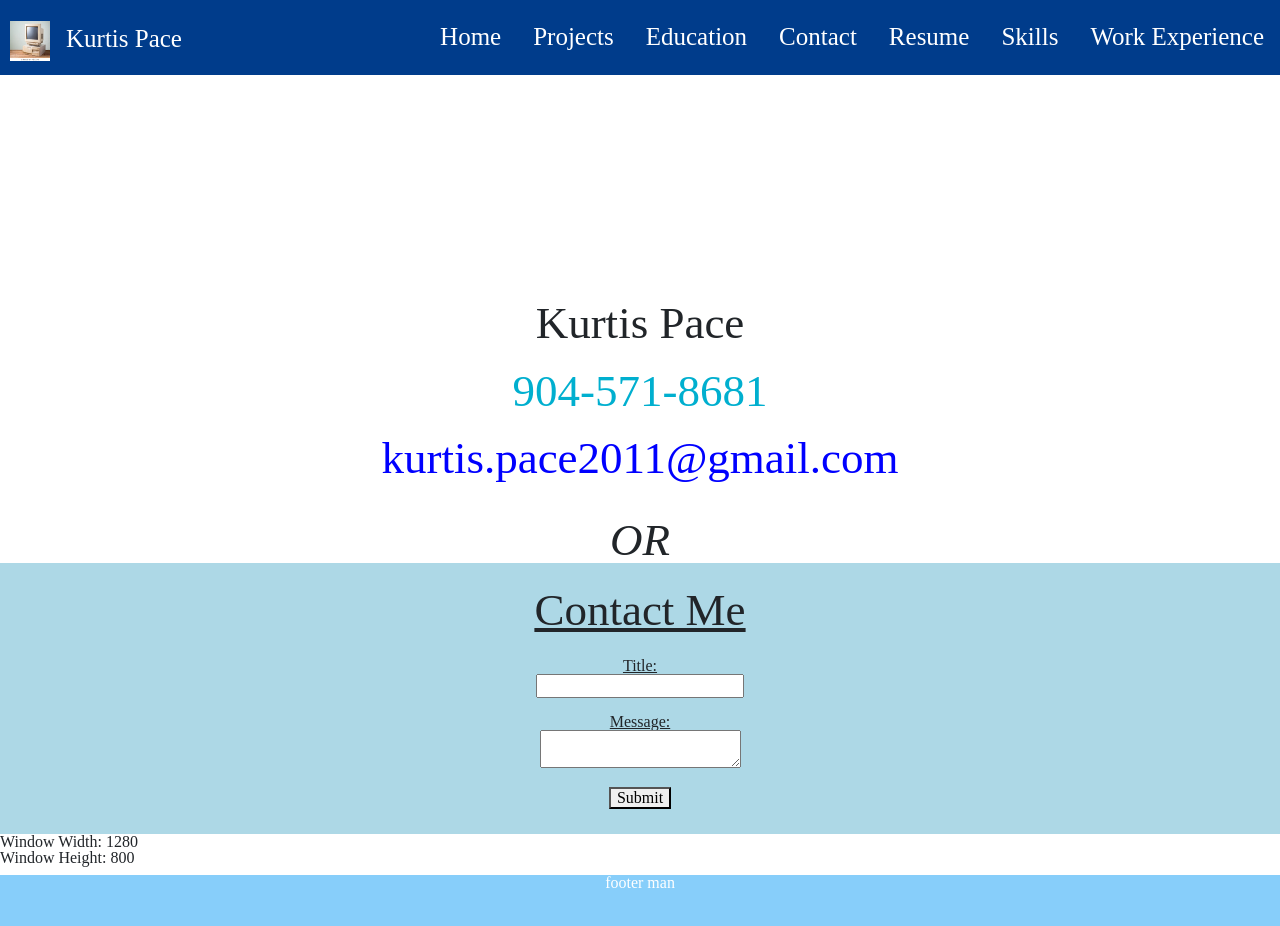
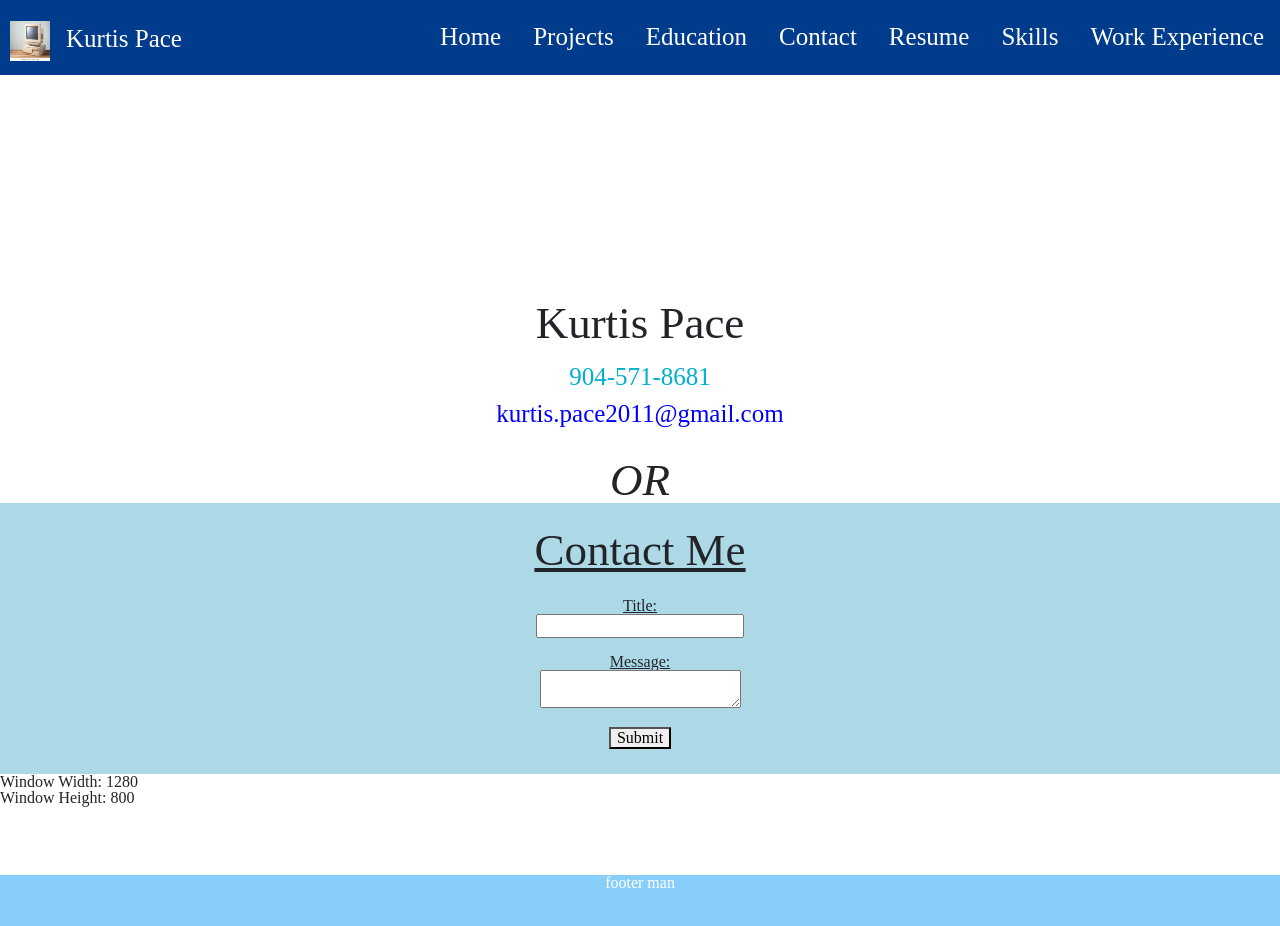
Before and after one commit to kurtisp2019/KurtisPacePortfolio, a React (Create React App) app in the folder client/: page /#/contact in a window 1280 px wide. Shown: the top 926 px of the page. Built offline with nearby package versions, Linux system fonts and the light colour scheme.

Commit message:
fixing font size

```diff
--- a/client/src/Views/Contact/ContactInfo.js
+++ b/client/src/Views/Contact/ContactInfo.js
@@ -12,8 +12,8 @@ function ContactInfo() {
         <>
             <div style={{ paddingTop: "25px", paddingBottom: "25px", lineHeight: "1.5", textAlign: "center" }}>
                 <p style={{fontSize: "45px"}}>Kurtis Pace</p>
-                <p style={{fontSize: "45px", color: "#00AFCF"}}>904-571-8681</p>
-                <p style={{ fontSize: "45px", color: "blue" }}>kurtis.pace2011@gmail.com</p>
+                <p style={{fontSize: "25px", color: "#00AFCF"}}>904-571-8681</p>
+                <p style={{ fontSize: "25px", color: "blue" }}>kurtis.pace2011@gmail.com</p>
             </div>
         </>
     );
```
Also changed, not shown: 18 other files (tests, documents, lock files or other folders).
